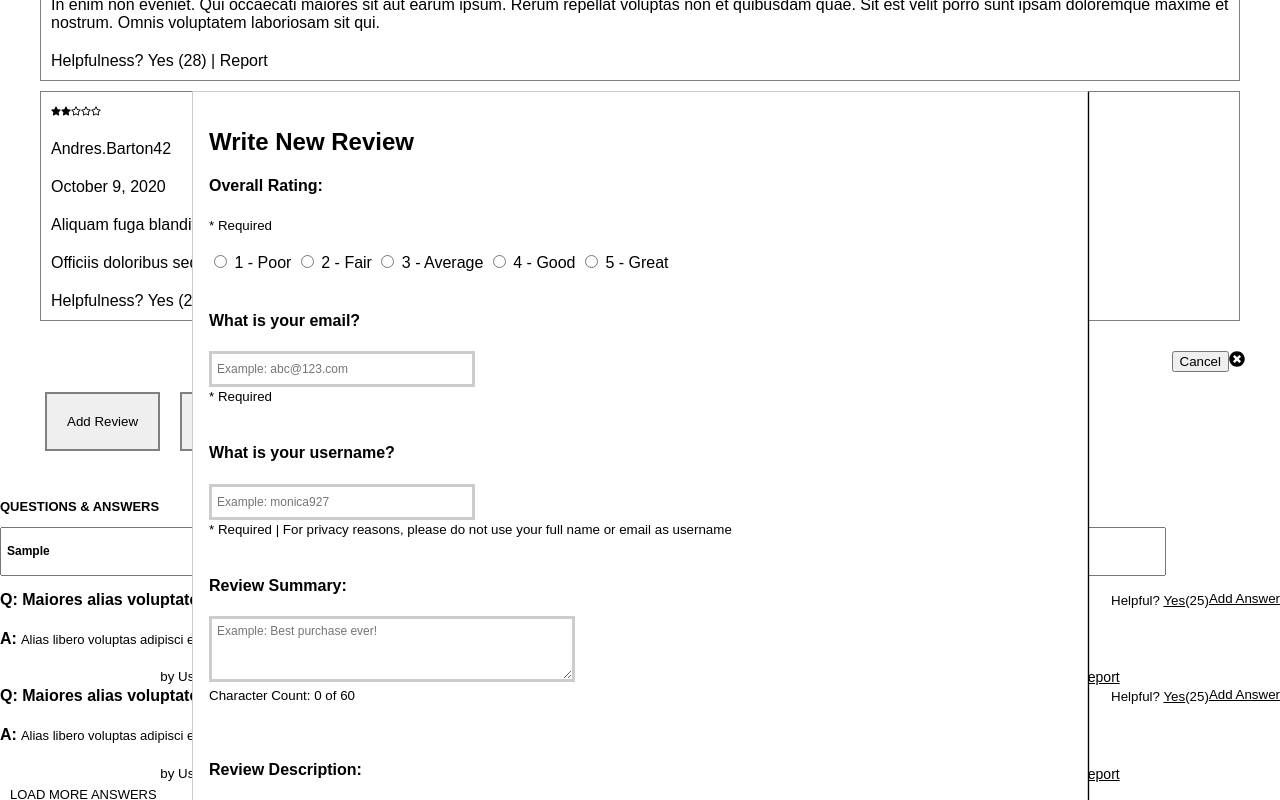
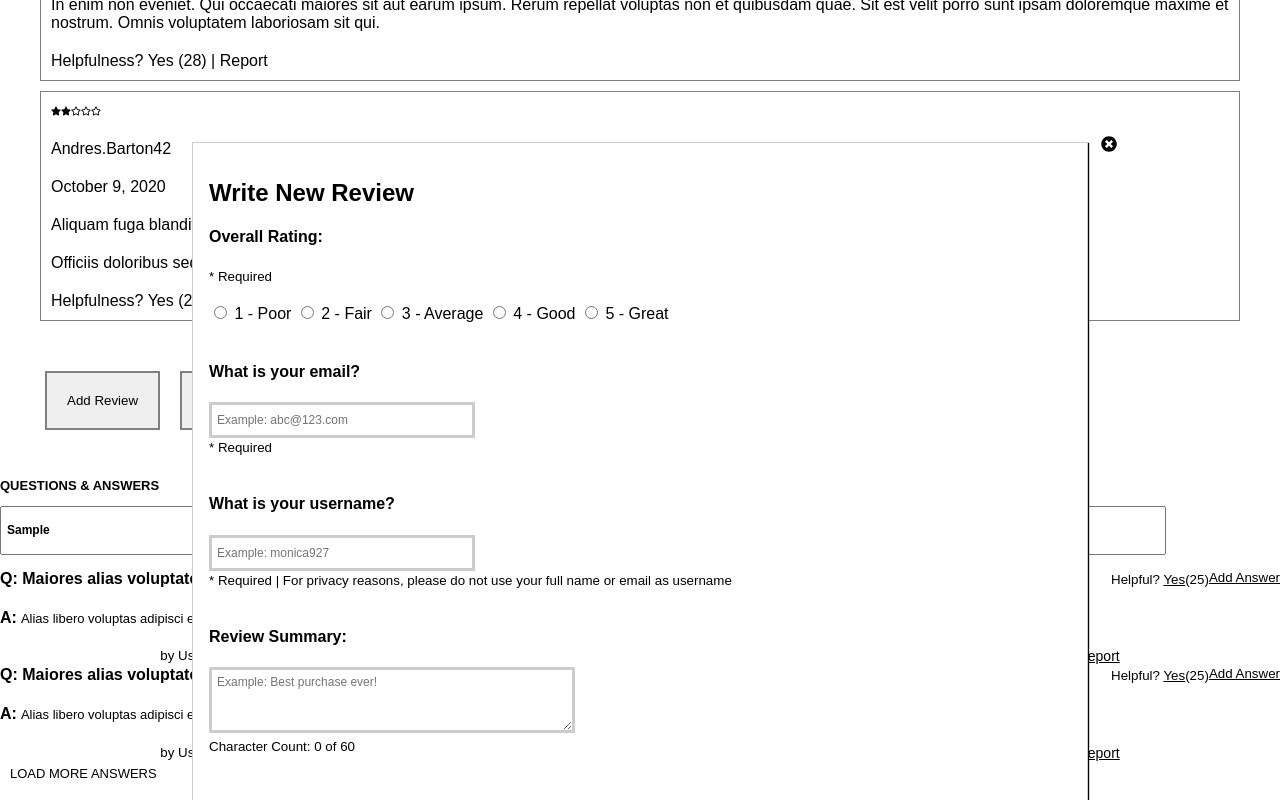
Before and after one commit to 7-Oscillating-Owls/hoo-dunit, a React app: page / in a window 1280 px wide. Both pictures are taken after typing "Sample", "Sample" into the empty fields and a click on the button "Add Review". Shown: the part 2653-3453 px from the top of the page. Built offline with nearby package versions, Linux system fonts and the light colour scheme.

Commit message:
Created modal and implemented close modal buttons

```diff
--- a/client/src/components/ReviewAddFormModal/ReviewAddFormModal.css
+++ b/client/src/components/ReviewAddFormModal/ReviewAddFormModal.css
@@ -8,7 +8,7 @@
   box-sizing: border-box;
   overflow: scroll;
   padding-left: 35px; */
-  height: 90%;
+  height: 85%;
   position: fixed;
   z-index: 500;
   background-color: white;
@@ -17,33 +17,35 @@
   box-shadow: 1px 1px 1px black;
   padding: 16px;
   left: 15%;
-  top: 1%;
+  top: 10%;
   box-sizing: border-box;
   transition: all .3 ease-out;
-}
-
-/* .modalWrapper::after {
-  background: rgba(63, 61, 61, 0.7);
-  height: 100%;
-  transition: all 1.5s;
-  width: 100%
-} */
-
-.closeModalButton, .xButton {
-  cursor: pointer;
-  justify-items: right;
-  float: right;
-}
-
-.xButton {
-  margin-right: 5px;
-  padding-right: 5px;
-  font-size: 15px;
-  font-weight: lighter;
-  font-family: 'Lucida Sans', 'Lucida Sans Regular', 'Lucida Grande', 'Lucida Sans Unicode', Geneva, Verdana, sans-serif;
+  overflow: scroll;
 }
 
 .modalContent {
   padding: 15px 10px;
   overflow: scroll;
 }
+
+.timesCircleClose {
+  justify-content: space-around;
+  cursor: pointer;
+  padding: 3px;
+  margin: 15px 10px;
+  float: right;
+  position: fixed;
+  position: fixed;
+  z-index: 500;
+  left: 85%;
+  top: 7%;
+}
+
+.closeModalButton {
+  justify-content: space-around;
+  padding: 7px;
+  margin: 0px 10px;
+  border: 2px solid gray;
+  cursor: pointer;
+  float: right;
+}
--- a/client/src/components/ReviewAddFormModal/index.jsx
+++ b/client/src/components/ReviewAddFormModal/index.jsx
@@ -1,15 +1,15 @@
 import React from 'react';
 import ReviewsAddForm from '../ReviewsAddForm';
-import { FaTimesCircle } from 'react-icons/fa'
+import { FaTimesCircle } from 'react-icons/fa';
 import styles from './ReviewAddFormModal.css';
 
 const ReviewAddFormModal = (props) => (
   <div>
-    <FaTimesCircle className={styles.closeModalButton} onClick={props.closeAddReviewModal} />
     <div className={styles.modalWrapper} style={{ opacity: props.displayModal ? '1' : '0' }}>
-      <ReviewsAddForm className={styles.modalContent} addReview={props.addReview} />
+      <FaTimesCircle className={styles.timesCircleClose} onClick={props.closeAddReviewModal} />
+      <ReviewsAddForm className={styles.modalContent} addReview={props.addReview} closeModalButton={props.closeModalButton} />
+      <button type="button" className={styles.closeModalButton} onClick={props.closeAddReviewModal}>Cancel</button>
     </div>
-    <button type="button" className={styles.closeModalButton} onClick={props.closeAddReviewModal}>Cancel</button>
   </div>
 );
 
--- a/client/src/components/ReviewsAddForm/ReviewsAddForm.css
+++ b/client/src/components/ReviewsAddForm/ReviewsAddForm.css
@@ -9,6 +9,21 @@
   padding: 20px;
   margin: 50px 10px;
   border: 2px solid gray;
+  cursor: pointer;
+}
+
+.closeModalButton, .xButton {
+  cursor: pointer;
+  justify-items: right;
+  float: right;
+}
+
+.xButton {
+  margin-right: 5px;
+  padding-right: 5px;
+  font-size: 15px;
+  font-weight: lighter;
+  font-family: 'Lucida Sans', 'Lucida Sans Regular', 'Lucida Grande', 'Lucida Sans Unicode', Geneva, Verdana, sans-serif;
 }
 
 input {
--- a/client/src/components/ReviewsMoreReviews/ReviewsMoreReviews.css
+++ b/client/src/components/ReviewsMoreReviews/ReviewsMoreReviews.css
@@ -7,4 +7,5 @@
   padding: 20px;
   margin: 0 10px;
   border: 2px solid gray;
+  cursor: pointer;
 }
```
